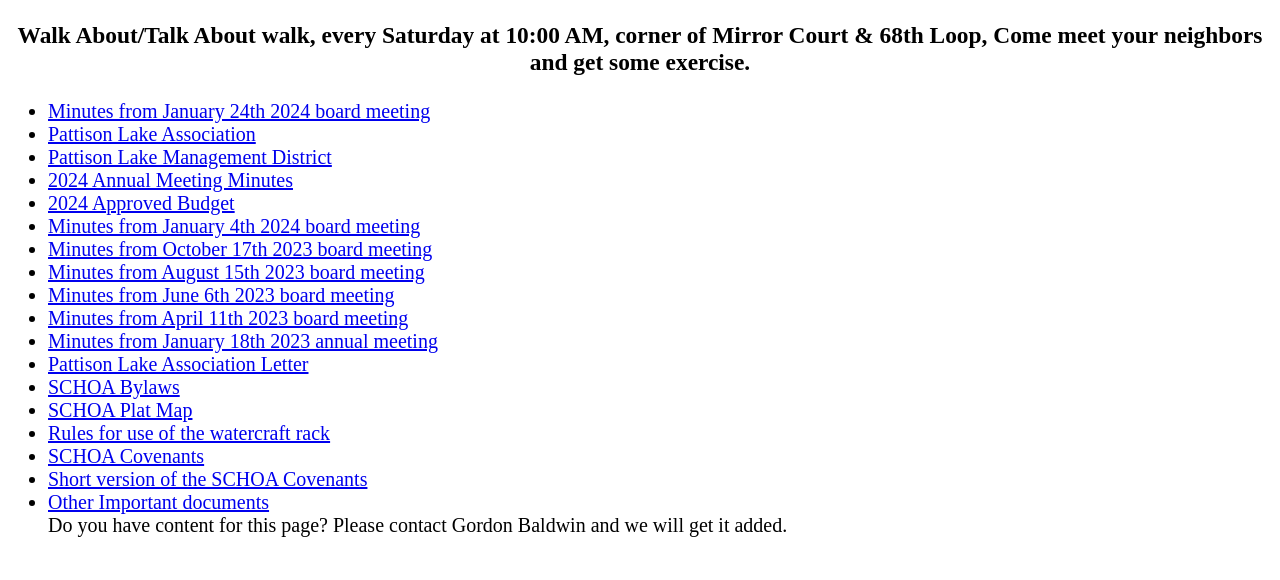
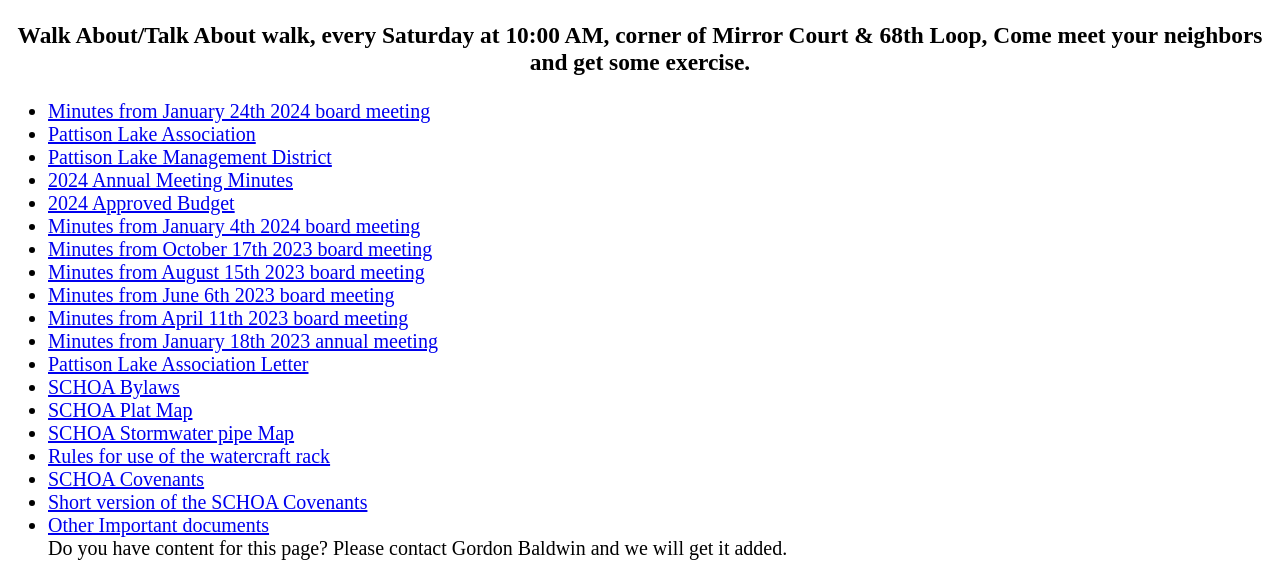
Before and after one commit to garumph/schoalacey, a plain HTML site: page index.html in a window 1280 px wide. Shown: the part 1156-1736 px from the top of the page. Before the commit the page ends 1713 px from the top, so only its background shows below. Drawn offline with Linux system fonts and the light colour scheme.

Commit message:
added link to stormwater map

```diff
--- a/index.html
+++ b/index.html
@@ -33,6 +33,7 @@
 		  <li><a href="https://schoalacey.com/pattison-lake.html">Pattison Lake Association Letter</a><br></li>
 		  <li><a href="https://schoalacey.com/bylaws.pdf">SCHOA Bylaws</a><br></li>
 		  <li><a href="https://schoalacey.com/plat-map.pdf">SCHOA Plat Map</a><br></li>
+		  <li><a href="https://schoalacey.com/StormwaterMap.pdf">SCHOA Stormwater pipe  Map</a><br></li>
 		  <li><a href="https://schoalacey.com/boat.html">Rules for use of the watercraft rack</a><br></li>
 		  <li><a href="https://schoalacey.com/covenants.pdf">SCHOA Covenants</a><br></li>
 		  <li><a href="https://schoalacey.com/CCR-short-version.html">Short version of the SCHOA Covenants</a><br></li>
```
